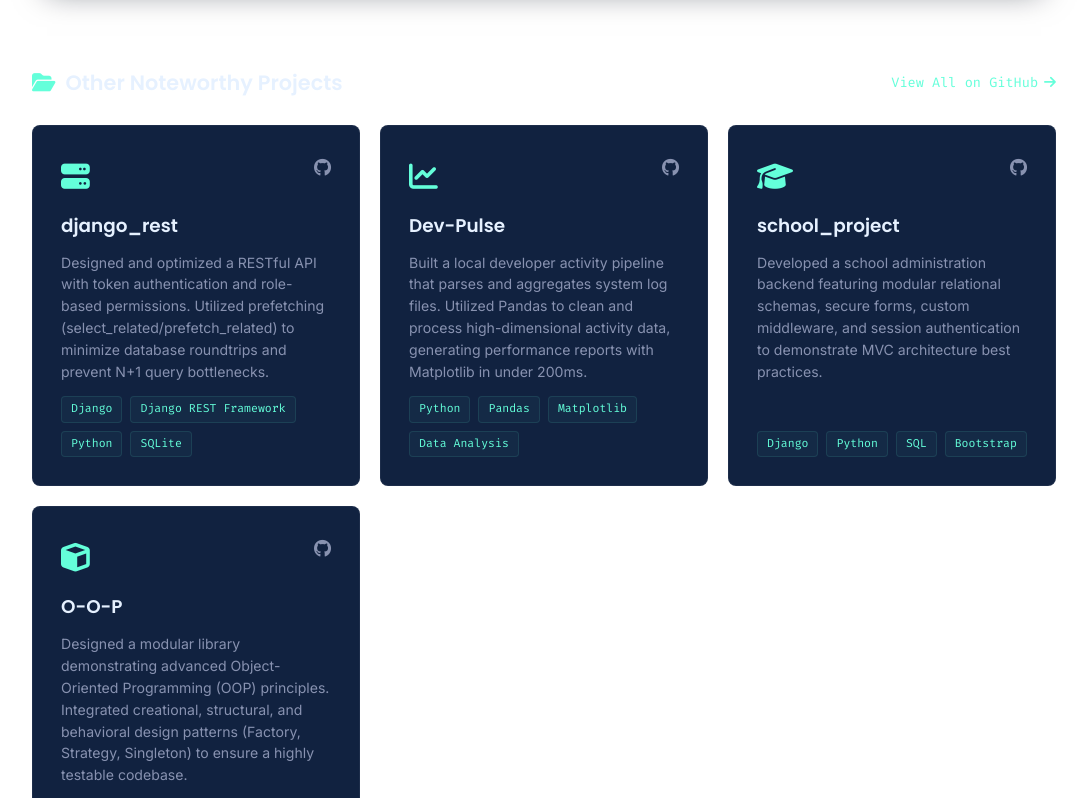
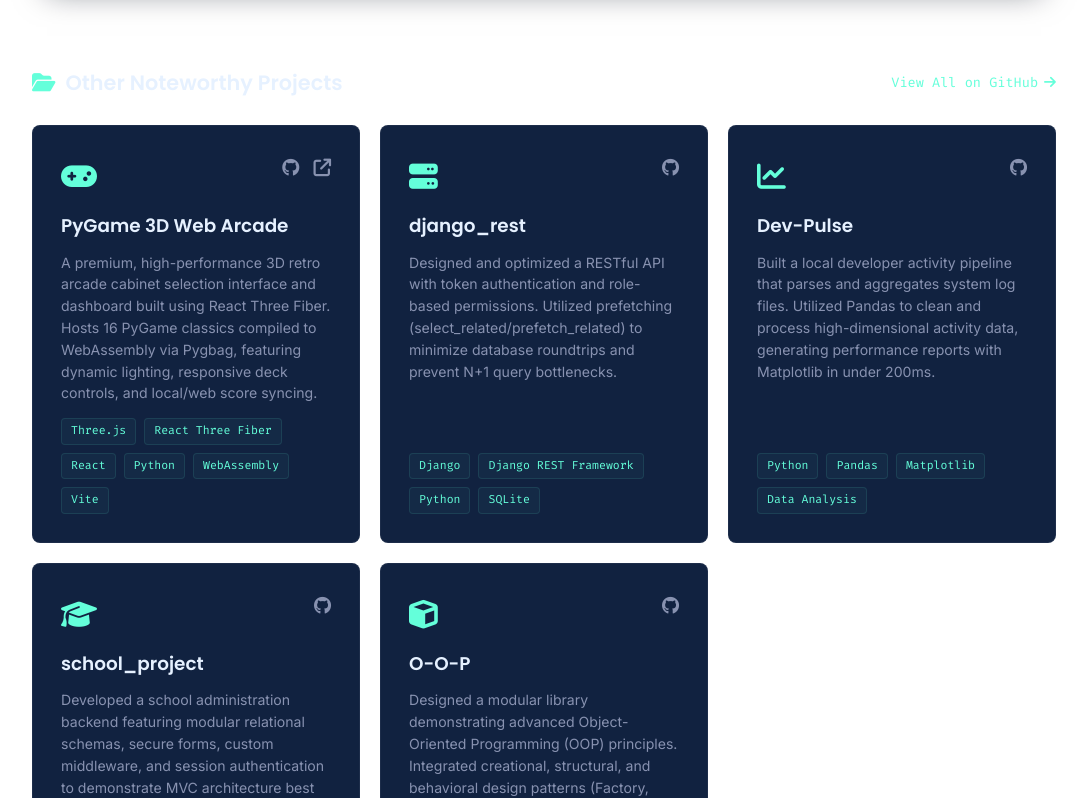
Before and after one commit to Abdellah-BELMAARIS/abdellah-belmaaris.github.io, a React (Vite) app: page / in a window 1280 px wide. Shown: the part 5200-5998 px from the top of the page, without its empty margins (96-1183 px from the left). Built offline with nearby package versions, Linux system fonts and the light colour scheme.

Commit message:
feat: add PyGame 3D Web Arcade and link Modern Journal repository

```diff
--- a/src/App.tsx
+++ b/src/App.tsx
@@ -149,6 +149,14 @@ const PROJECT_IMAGES = [
 ];
 
 const OTHER_PROJECTS: OtherProject[] = [
+  {
+    title: "PyGame 3D Web Arcade",
+    desc: "A premium, high-performance 3D retro arcade cabinet selection interface and dashboard built using React Three Fiber. Hosts 16 PyGame classics compiled to WebAssembly via Pygbag, featuring dynamic lighting, responsive deck controls, and local/web score syncing.",
+    tech: ["Three.js", "React Three Fiber", "React", "Python", "WebAssembly", "Vite"],
+    icon: "fa-solid fa-gamepad",
+    github: "https://github.com/Abdellah-BELMAARIS/PyGame_Projects",
+    live: "https://Abdellah-BELMAARIS.github.io/PyGame_Projects/",
+  },
   {
     title: "django_rest",
     desc: "Designed and optimized a RESTful API with token authentication and role-based permissions. Utilized prefetching (select_related/prefetch_related) to minimize database roundtrips and prevent N+1 query bottlenecks.",
@@ -898,7 +906,7 @@ export default function App() {
                 <i className="fa-solid fa-circle-play" style={{ marginRight: '8px' }}></i> Video Demo
               </button>
               <a
-                href="https://github.com/Abdellah-BELMAARIS"
+                href="https://github.com/Abdellah-BELMAARIS/The-Modern-Journal"
                 target="_blank"
                 rel="noopener noreferrer"
                 className="btn btn-secondary"
```
